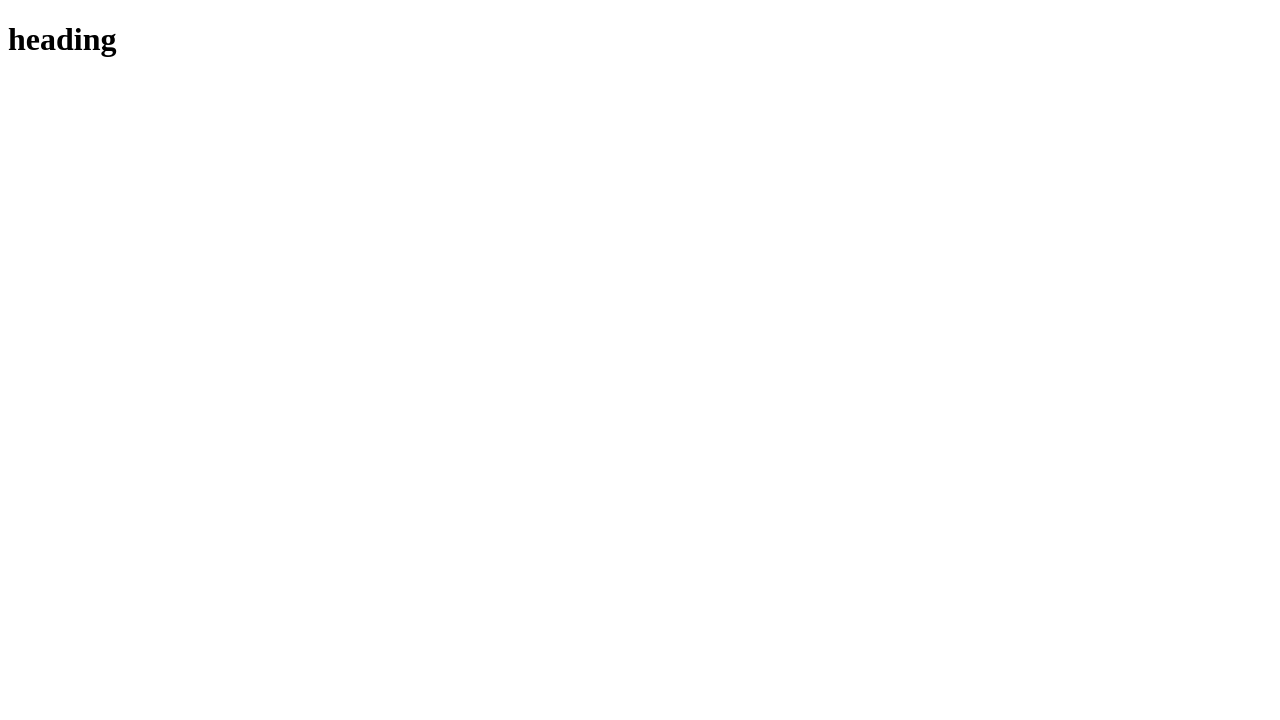
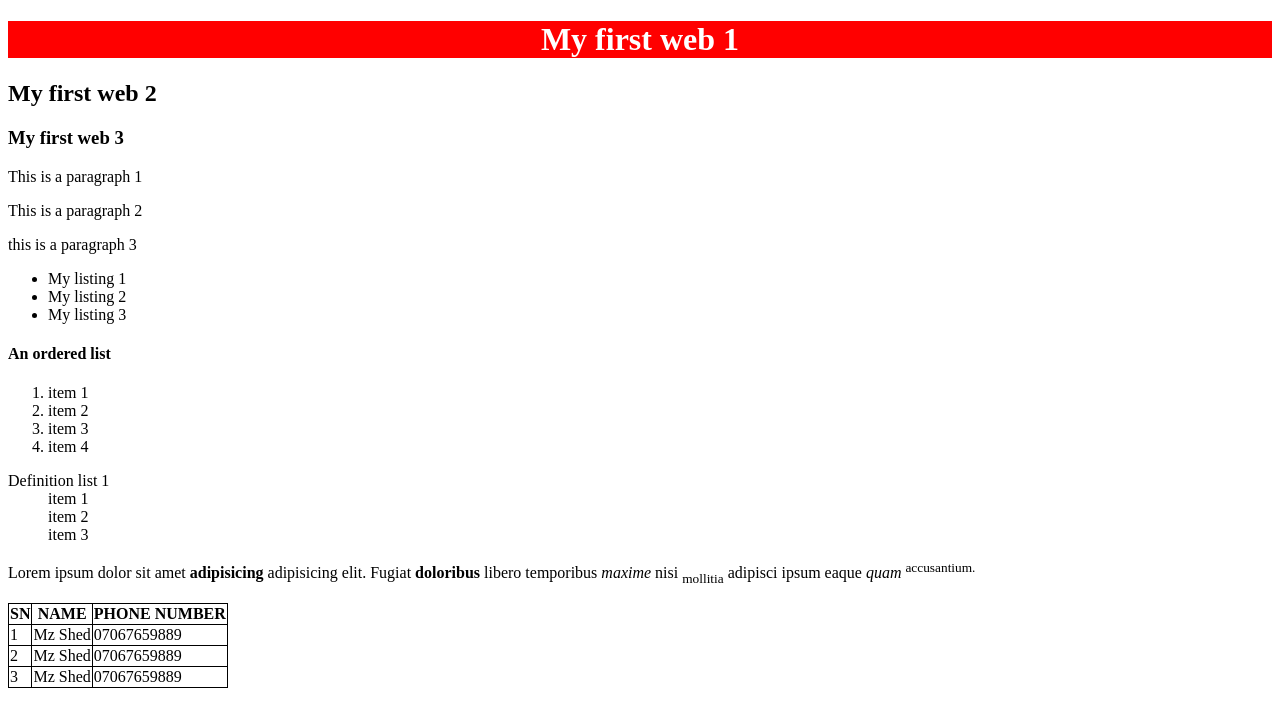
Before and after one commit to cyberspacetechhub/Mz-Shed, a plain HTML site: page index.html in a window 1280 px wide. Drawn offline with Linux system fonts and the light colour scheme.

Commit message:
this is my commitment

```diff
--- a/index.html
+++ b/index.html
@@ -1,11 +1,63 @@
 <!DOCTYPE html>
-<html lang="en">
+<html>
 <head>
-    <meta charset="UTF-8">
-    <meta name="viewport" content="width=device-width, initial-scale=1.0">
-    <title>Document</title>
+    <title> My website</title>
 </head>
 <body>
-    <h1>heading</h1>
+    <header>
+        <h1 style="background-color: red; color: white; text-align: center;"> My first web 1</h1>
+        <h2> My first web 2</h2>
+        <h3> My first web 3</h3>
+    </header>
+    <p> This is a paragraph 1</p>
+    <p> This is a paragraph 2</p>
+    <p> this is a paragraph 3</p>
+    <ul>
+        <li> My listing 1</li>
+        <li> My listing 2</li>
+        <li> My listing 3</li>
+    </ul>
+    <h4> An ordered list</h4>
+    <ol>
+        <li> item 1</li>
+        <li> item 2</li>
+        <li> item 3</li>
+        <li> item 4</li>
+
+    </ol>
+    <dl>
+        <dt> Definition list 1</dt>
+        <dd> item 1</dd>
+        <dd> item 2</dd>
+        <dd> item 3</dd>
+
+    </dl>
+    <p>
+        Lorem ipsum dolor sit amet <b>adipisicing</b> adipisicing elit.
+        Fugiat <strong>doloribus</strong> libero temporibus <i>maxime</i> nisi <sub>mollitia</sub> adipisci
+        ipsum eaque <em>quam</em> <sup>accusantium.</sup>
+    </p>
+    <table style="border: 1px solid black; border-collapse: collapse;">
+        <tr>
+            <th style="border: 1px solid black;">SN</th>
+            <th style="border: 1px solid black;">NAME</th>
+            <th style="border: 1px solid black;">PHONE NUMBER</th>
+        </tr>
+        <tr>
+            <td style="border: 1px solid black;">1</td>
+            <td style="border: 1px solid black;">Mz Shed</td>
+            <td style="border: 1px solid black;">07067659889</td>
+        </tr>
+        <tr>
+            <td style="border: 1px solid black;">2</td>
+            <td style="border: 1px solid black;">Mz Shed</td>
+            <td style="border: 1px solid black;">07067659889</td>
+        </tr>
+        <tr>
+            <td style="border: 1px solid black;">3</td>
+            <td style="border: 1px solid black;">Mz Shed</td>
+            <td style="border: 1px solid black;">07067659889</td>
+        </tr>
+    </table>
 </body>
 </html>
```
Also changed, not shown: contact.html (added, +11 -0 lines).
